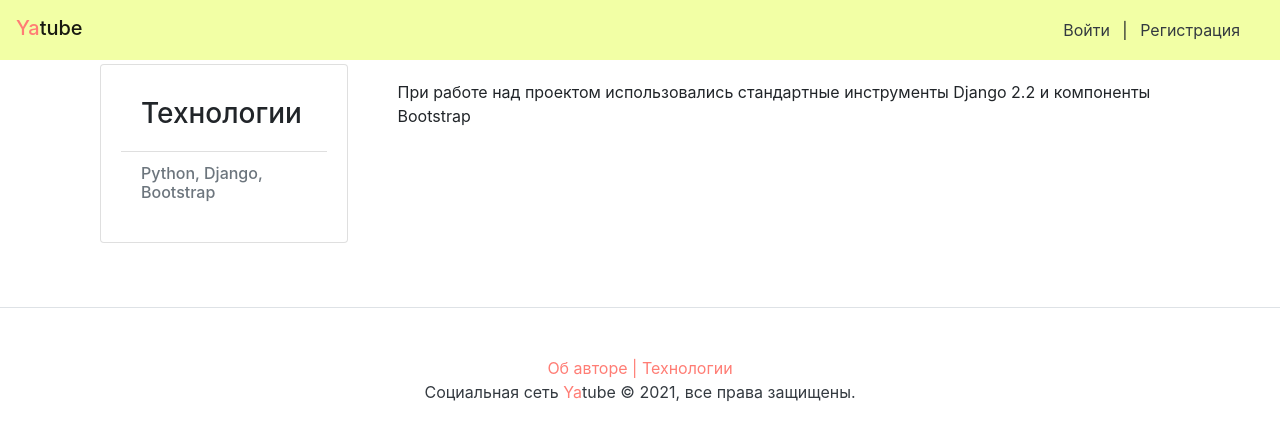
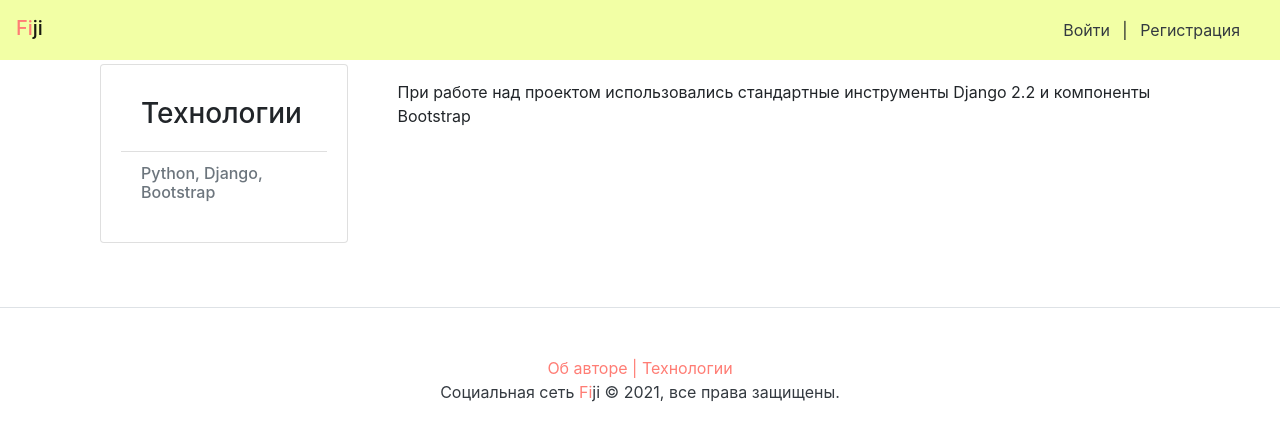
Before and after one commit to nazarovaea1/hw05_final, a Django app: page /about/tech/ in a window 1280 px wide. Shown: the top 441 px of the page. Run offline with Django 3.2, Linux system fonts and the light colour scheme; some libraries are stand-ins or nearby versions.

Commit message:
Changed project name

```diff
--- a/templates/base.html
+++ b/templates/base.html
@@ -6,7 +6,7 @@
   <link color="#e52037" type="image/ico" rel="mask-icon" href="{% static 'images/favicon.svg' %}">
   <meta charset="utf-8">
   <meta name="viewport" content="width=device-width, initial-scale=1, shrink-to-fit=no">
-  <title>{% block title %}The Last Social Media You'll Ever Need{% endblock %} | Yatube</title>
+  <title>{% block title %}Social media{% endblock %} | Fiji</title>
 
   <link rel="stylesheet" href="{% static 'bootstrap/dist/css/bootstrap.min.css' %}">
   <script src="{% static 'jquery/dist/jquery.min.js' %}"></script>
--- a/templates/include/footer.html
+++ b/templates/include/footer.html
@@ -4,5 +4,5 @@
     <span style="color:#FF7D75"> |</span>
     <a href=" {% url 'about:tech' %}"><span style="color:#FF7D75">Технологии</span></a>
   </p>
-  <p class="m-0 text-dark text-center ">Социальная сеть <span style="color:#FF7D75">Ya</span>tube © {{ year }}, все права защищены.</p>
+  <p class="m-0 text-dark text-center ">Социальная сеть <span style="color:#FF7D75">Fi</span>ji © {{ year }}, все права защищены.</p>
 </footer>
--- a/templates/include/nav.html
+++ b/templates/include/nav.html
@@ -1,5 +1,5 @@
 <nav class="navbar navbar-light" style="background-color: #F2FFA5;">
-  <a class="navbar-brand mb-1 h1 ml-1;" href="/"> <span style="color:#FF7D75">Ya</span>tube</a>
+  <a class="navbar-brand mb-1 h1 ml-1;" href="/"> <span style="color:#FF7D75">Fi</span>ji</a>
   <nav class="my-2 my-md-0 mr-md-3">
     {% if user.is_authenticated %}
     <a class="text-dark">Пользователь: {{ user.username }}.</a>
```
